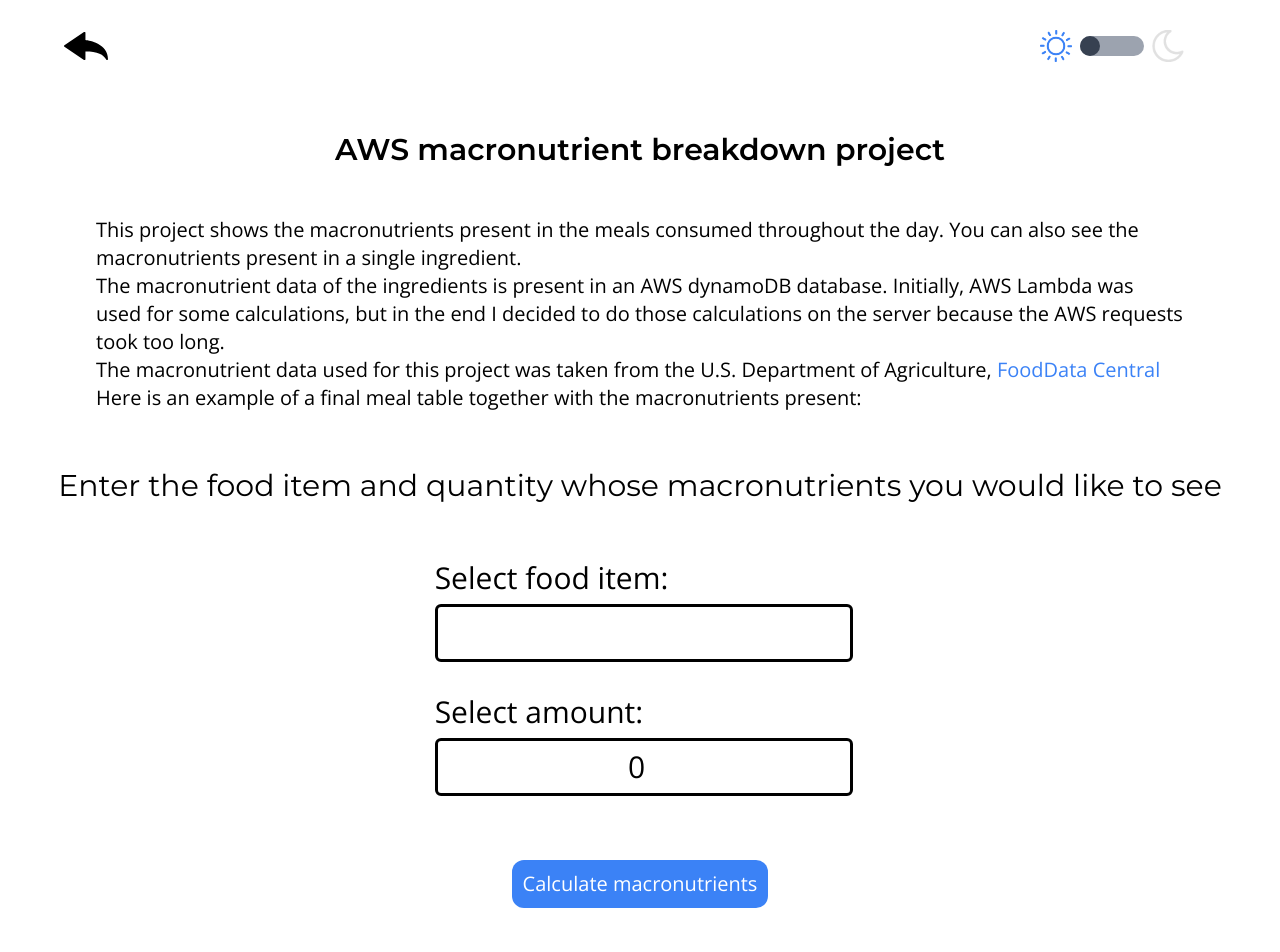
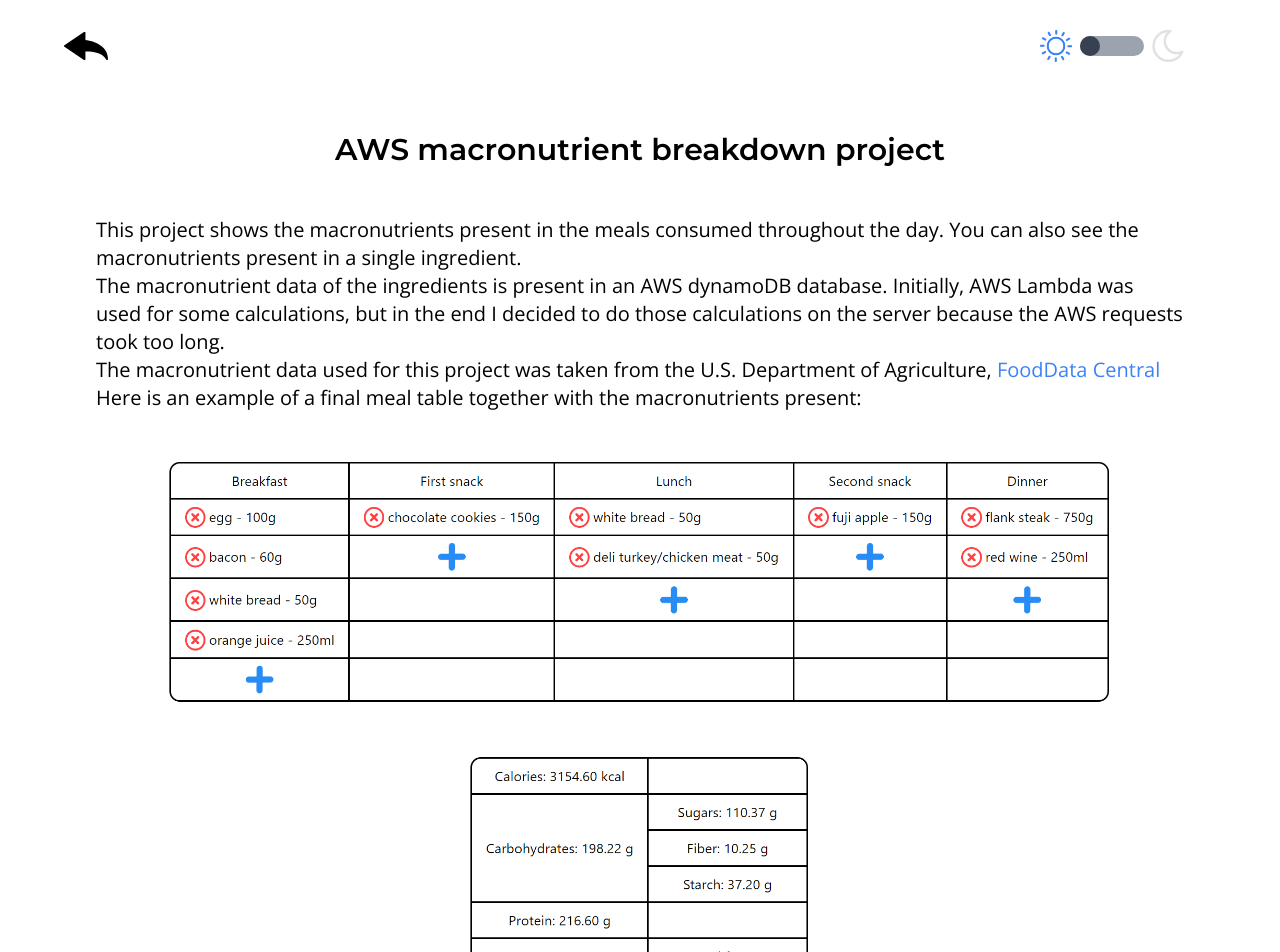
Before and after one commit to dospix/Portfolio-Website-V2, a React (Vite) app in the folder frontend/: page /asw-macronutrient-project in a window 1280 px wide. Shown: the top 952 px of the page. Built offline with nearby package versions, Linux system fonts and the light colour scheme.

Commit message:
Add an example image to AWSMacronutrientProject page

```diff
--- a/frontend/src/pages/AWSMacronutrientProject.jsx
+++ b/frontend/src/pages/AWSMacronutrientProject.jsx
@@ -1,5 +1,7 @@
 import { useState, useEffect, useRef } from "react"
-import ingredients from '../data/ingredients.json';
+import ingredients from "../data/ingredients.json"
+import example_meals_white from "../assets/images/example-meals-white.png"
+import example_meals_black from "../assets/images/example-meals-black.png"
 import plus from "../assets/images/plus.png"
 import avocado_loading from "../assets/images/avocado-loading.png"
 import delete_x from "../assets/images/delete-x.png"
@@ -210,8 +212,8 @@ export default function MySQLProject(props){
 
     return (
         <>
-            <div className='mt-10 md:mt-16 mx-4 text-center'>
-                <h1 className='text-xl md:text-3xl font-semibold font-Montserrat'>AWS macronutrient breakdown project</h1>
+            <div className="mt-10 md:mt-16 mx-4 text-center">
+                <h1 className="text-xl md:text-3xl font-semibold font-Montserrat">AWS macronutrient breakdown project</h1>
             </div>
 
             <p className="mt-12 mx-24 text-xl font-Open_Sans">
@@ -220,6 +222,8 @@ export default function MySQLProject(props){
                 The macronutrient data used for this project was taken from the U.S. Department of Agriculture, <a className="text-blue-500 hover:text-blue-700 hover:underline" href="https://fdc.nal.usda.gov">FoodData Central</a> <br />
                 Here is an example of a final meal table together with the macronutrients present:
             </p>
+
+            <img className="mt-10 mx-auto w-3/4" src={props.isDarkMode ? example_meals_black : example_meals_white} alt="final meal table example" />
 
             <div className='mt-14 mx-4 flex items-center justify-center text-center'>
                 <h1 className="text-xl md:text-3xl font-Montserrat">Enter the food item and quantity whose macronutrients you would like to see</h1>
```
Also changed, not shown: frontend/src/assets/images/example-meals-black.png (added), frontend/src/assets/images/example-meals-white.png (added).
